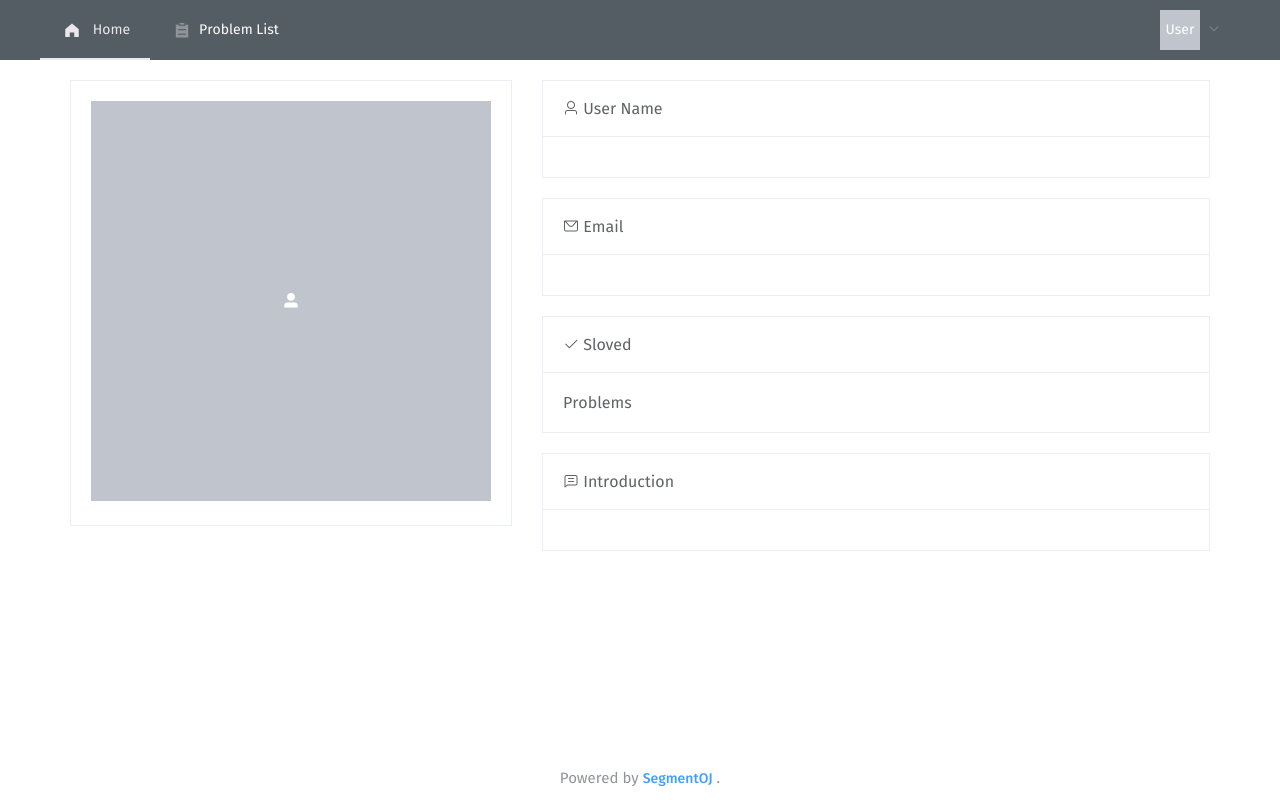
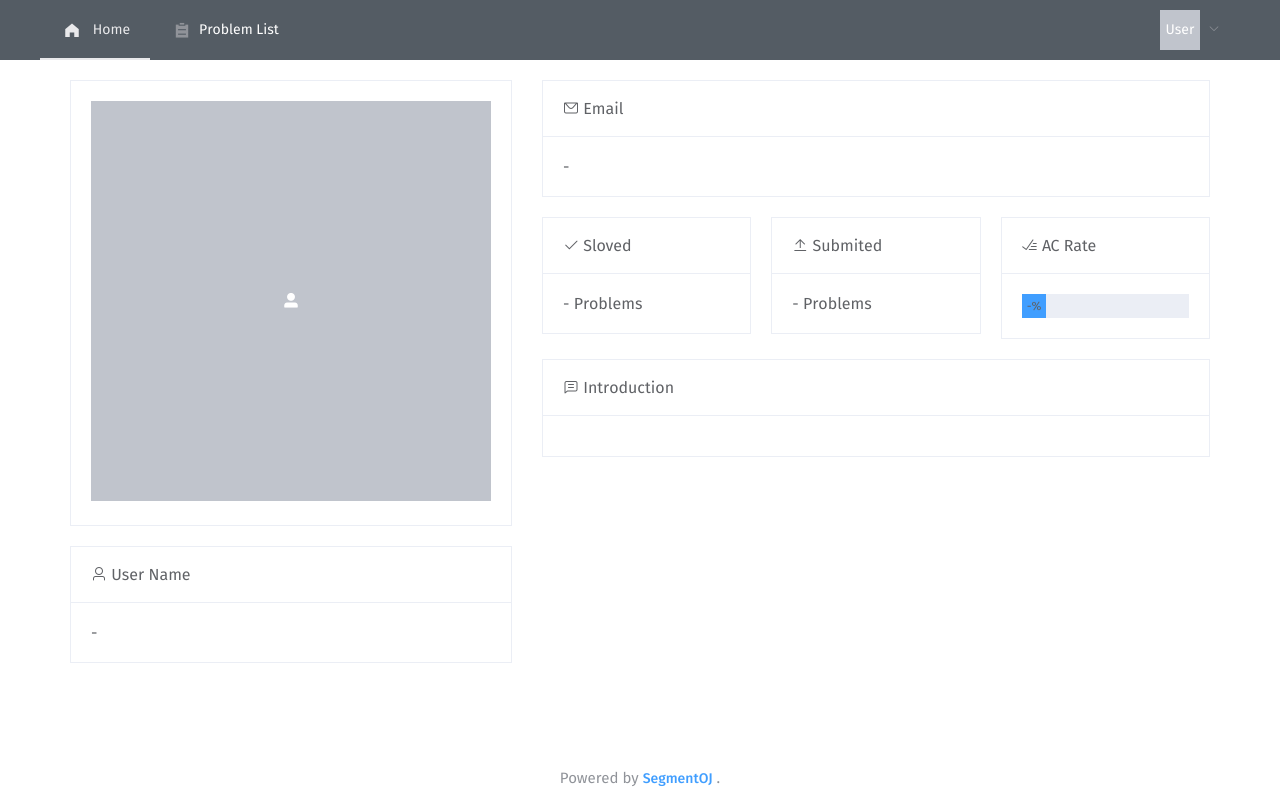
Before and after one commit to segment-oj/segmentoj-frontend, a Vue app: page /account/1 in a window 1280 px wide. Built offline with nearby package versions, Linux system fonts and the light colour scheme; no server answers; what vue-katex, vue-unique-id would draw is missing.

Commit message:
add ac rate
Signed-off-by: zhangtianli2006 <49156174+zhangtianli2006@users.noreply.github.com>

```diff
--- a/src/components/user/content.vue
+++ b/src/components/user/content.vue
@@ -4,20 +4,36 @@
       <el-card shadow="never">
         <el-avatar shape="square" icon="el-icon-user-solid" :size="400"></el-avatar>
       </el-card>
+      <el-card shadow="never" class="item">
+        <div slot="header" class="clearfix"><i class="el-icon-user" /> User Name</div>
+        {{username}}
+      </el-card>
     </div>
     <div id="info">
       <el-card shadow="never">
-        <div slot="header" class="clearfix"><i class="el-icon-user" /> User Name</div>
-        {{username}}
-      </el-card>
-      <el-card shadow="never" class="item">
         <div slot="header" class="clearfix"><i class="el-icon-message" /> Email</div>
         {{email}}
       </el-card>
-      <el-card shadow="never" class="item">
-        <div slot="header" class="clearfix"><i class="el-icon-check" /> Sloved</div>
-        {{solved}} Problems
-      </el-card>
+      <el-row :gutter="20">
+        <el-col :span="8">
+          <el-card shadow="never" class="item">
+            <div slot="header" class="clearfix"><i class="el-icon-check" /> Sloved</div>
+            {{solved}} Problems
+          </el-card>
+        </el-col>
+        <el-col :span="8">
+          <el-card shadow="never" class="item">
+            <div slot="header" class="clearfix"><i class="el-icon-upload2" /> Submited</div>
+            {{submit}} Problems
+          </el-card>
+        </el-col>
+        <el-col :span="8">
+          <el-card shadow="never" class="item">
+            <div slot="header" class="clearfix"><i class="el-icon-finished" /> AC Rate</div>
+            <el-progress :text-inside="true" :stroke-width="24" :percentage="rate" status="success" :color="ACRateColorMode"></el-progress>
+          </el-card>
+        </el-col>
+      </el-row>
       <el-card shadow="never" class="item">
         <div slot="header" class="clearfix"><i class="el-icon-chat-line-square" /> Introduction</div>
         <MarkdownContainer v-if="introduction" :content="introduction"/>
@@ -34,9 +50,12 @@ export default {
   name: 'UserHomepage',
   data() {
     return {
-      username: '',
-      email: '',
-      introduction: null
+      username: '-',
+      email: '-',
+      introduction: null,
+      solved: '-',
+      submit: '-',
+      rate: '-'
     };
   },
   methods: {
@@ -49,6 +68,9 @@ export default {
           this.email = data.email;
           this.introduction = data.introduction;
           this.solved = data.solved;
+          this.submit = data.submit_time;
+          this.rate = (this.solved * 100.0) / this.submit;
+          this.rate = this.rate.toFixed(2);
         })
         .catch(err => {
           if(err.request.status === 404) {
@@ -57,6 +79,16 @@ export default {
             this.$SegmentMessage.error(this, 'Unkown error');
           }
         });
+    },
+    ACRateColorMode(percentage) {
+      if (percentage < 20) {
+        return '#F56C6C';
+      } else if (percentage < 30) {
+        return '#E6A23C';
+      } else if (percentage < 50) {
+        return '#67C23A';
+      }
+      return '#409EFF';
     }
   },
   mounted() {
--- a/src/components/user/register.vue
+++ b/src/components/user/register.vue
@@ -69,18 +69,19 @@ export default {
       rules: {
         username: [
           { required: true, message: 'Input your username', trigger: 'blur' },
-          { max: 10, message: 'No more than 10 characters', trigger: 'blur' },
+          { max: 150, message: 'No more than 150 characters', trigger: 'blur' },
           { validator: validateUsername, trigger: 'blur'}
         ],
         password: [
           { required: true, message: 'Input your password', trigger: 'blur' },
-          { min: 6, message: 'Password must be more than 6 characters', trigger: 'blur' }
+          { min: 6, message: 'No less than 6 characters', trigger: 'blur' }
         ],
         passwdrepeat: [
           { required: true, message: 'Repeat your password', trigger: 'blur' },
           { validator: validatePasswd, trigger: 'blur' },
         ],
         email: [
+          { required: true, message: 'Input your email', trigger: 'blur' },
           { validator: validateEmail, trigger: 'blur'}
         ]
       },
```
